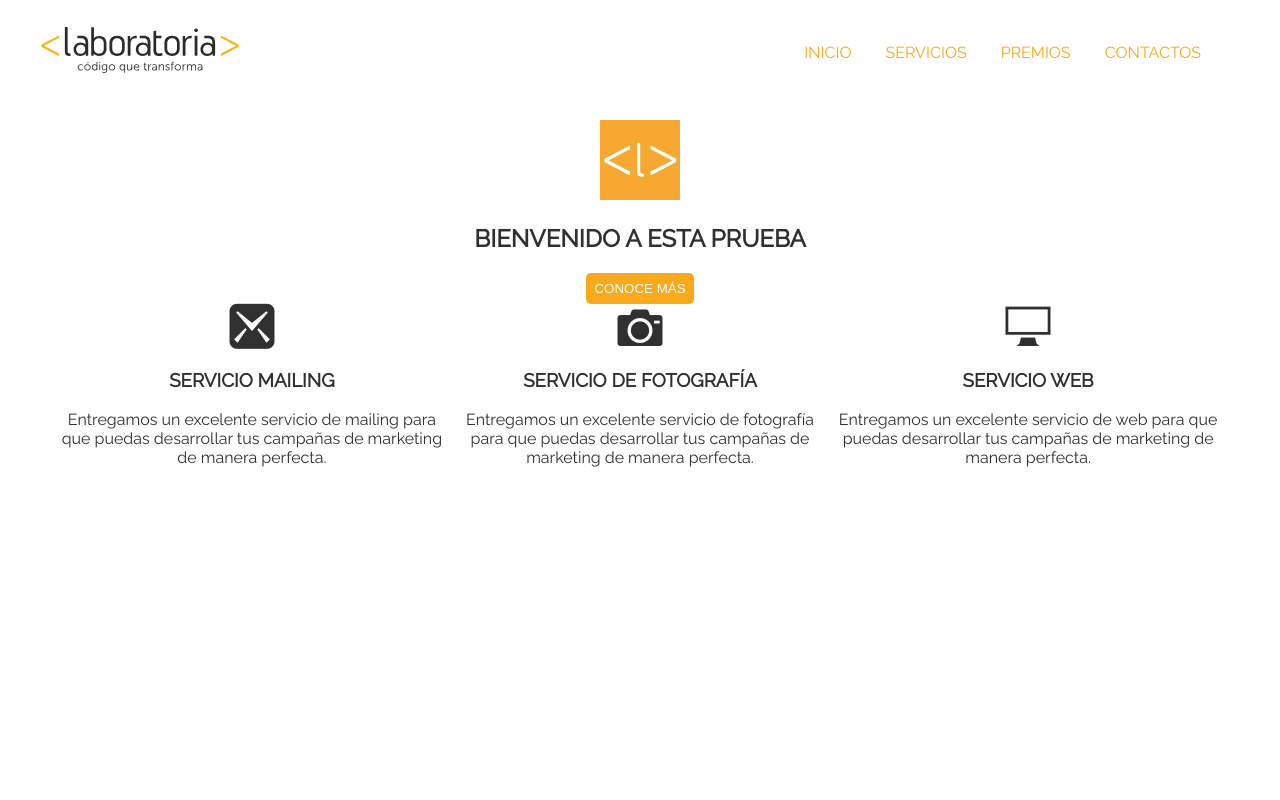
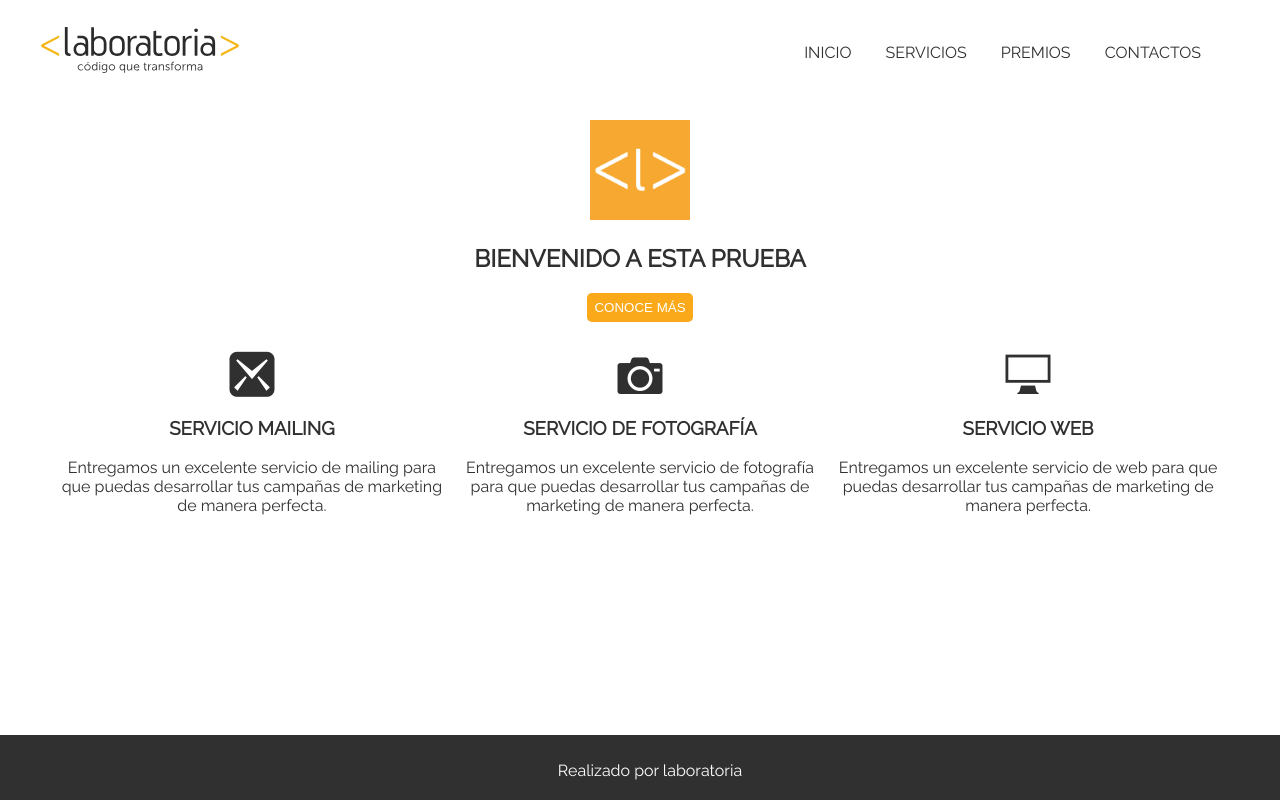
Before and after one commit to Lizncq/seminar-css, a plain HTML site: page index.html in a window 1280 px wide. Drawn offline with Linux system fonts and the light colour scheme; files whose address does not match are found by name.

Commit message:
agregando footer

```diff
--- a/css/main.css
+++ b/css/main.css
@@ -66,13 +66,14 @@ body section:last-child {
 }*/
 
 img[alt="laboratoria"] {
-  width: 80px;
+  width: 100px;
 }
 
 button {
   background-color: #f9a91a;
-  padding: 8px;
+  padding: 7px;
   border: 0;
+  margin-bottom: 30px;
   color: #fff;
   border-radius: 5px;
 }
@@ -81,6 +82,15 @@ button {
   margin: 0px 15px;
 }
 
-span:hover, .box-header ul li{
+span:hover, .box-header ul li:hover{
   color: #f9a91a;
 }
+
+footer {
+  background: #303030;
+  position: absolute;
+  width: 100%;
+  height: 45px;
+  padding: 10px;
+  bottom: 0px;
+}
--- a/index.html
+++ b/index.html
@@ -46,8 +46,8 @@
         </div>
       </section>
       <footer>
-        <p>laboratoria</p>
+        <p>Realizado por laboratoria</p>
       </footer>
-  </body>
-</html>
+    </body>
+ </html>
 <!--div*3>span+h3+p*/-->
```
